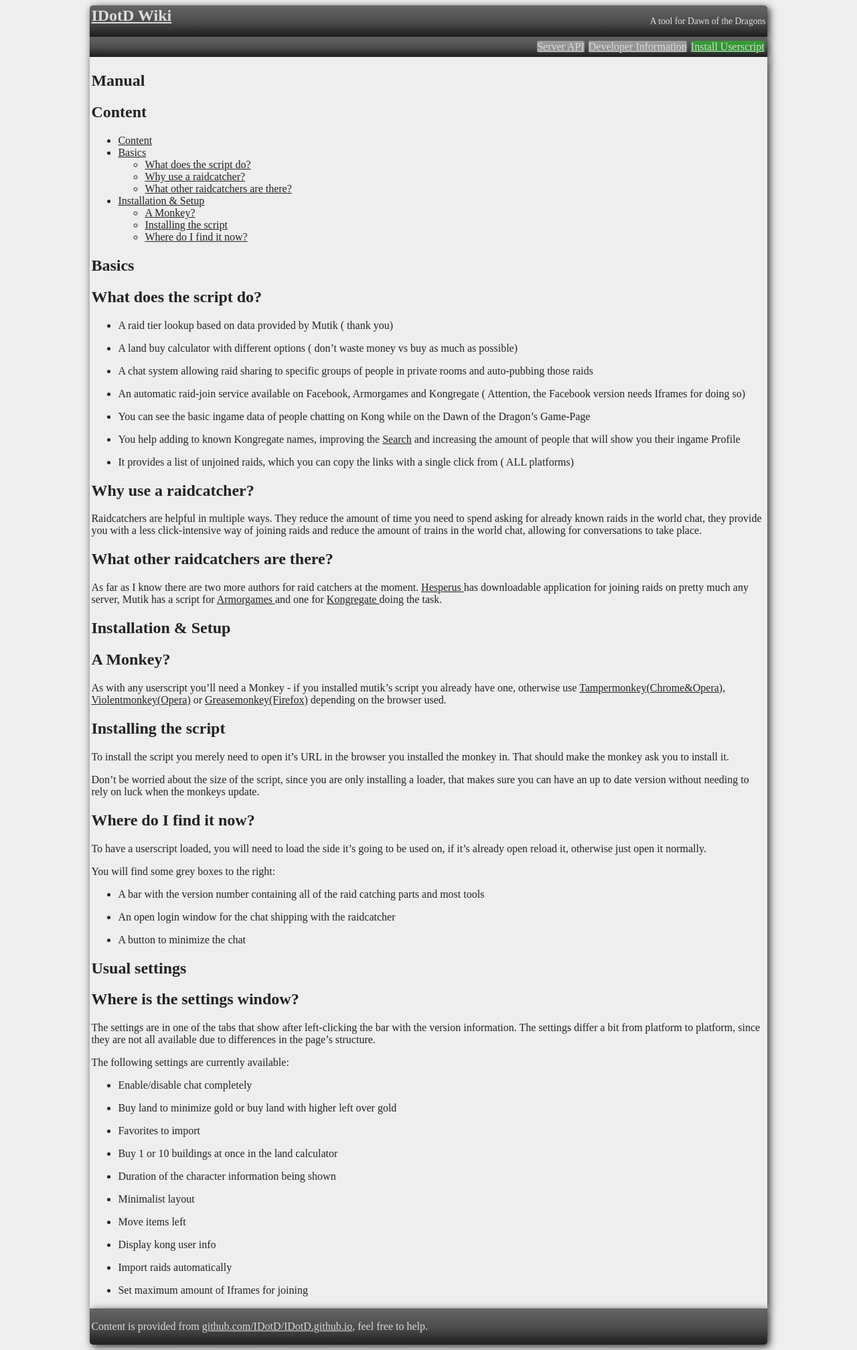
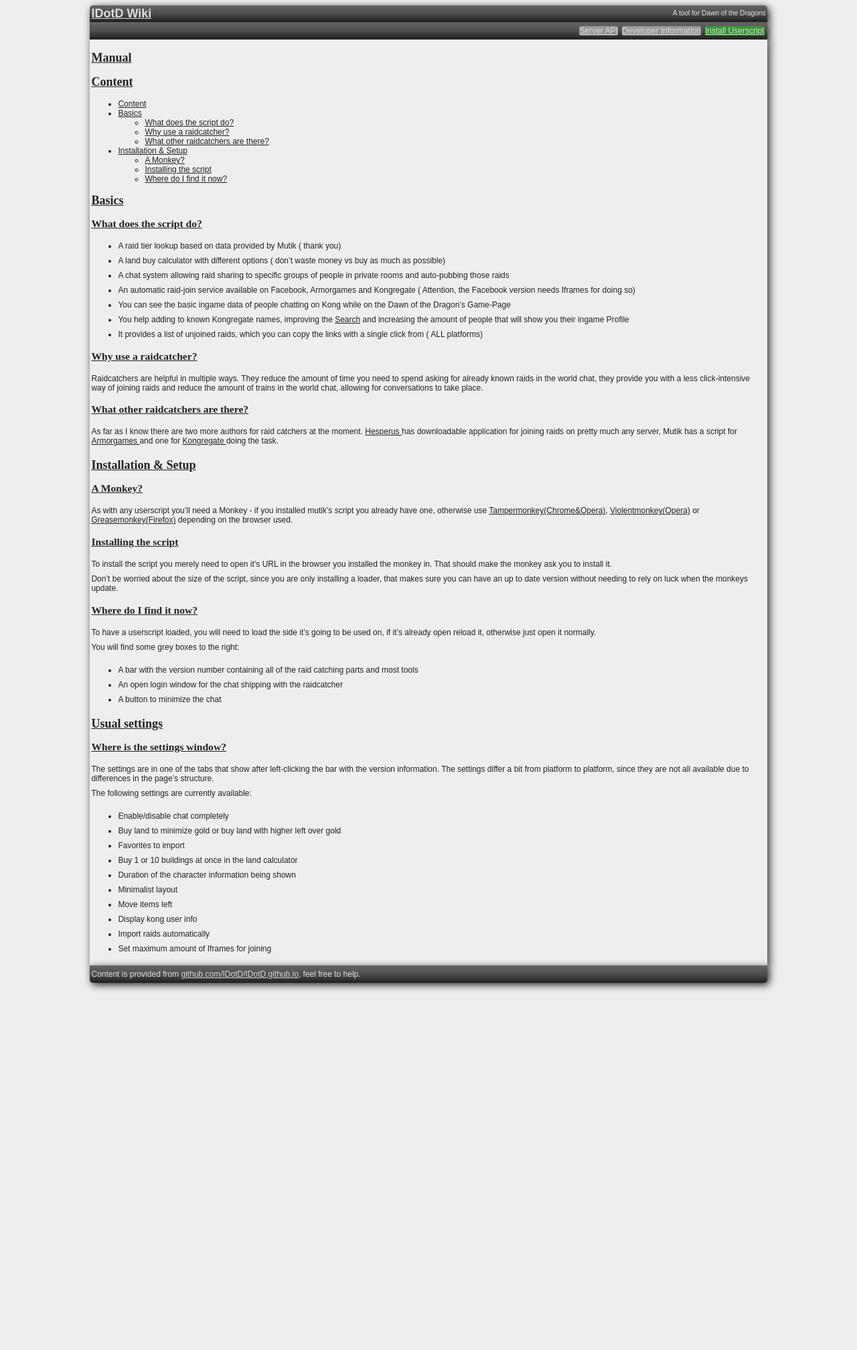
Before and after one commit to IDotD/IDotD.github.io, a Jekyll site: the page built from index.md, in a window 1280 px wide. Shown: the whole page at 67% size. Built offline with Jekyll 4.4.1, drawn with Linux system fonts in a browser that asks for light colours.

Commit message:
Update default.html

```diff
--- a/_layouts/default.html
+++ b/_layouts/default.html
@@ -5,6 +5,7 @@
         <title>{{ page.title }} | IDotD</title>
         <link rel="stylesheet" href="{{ site.baseurl }}/css/layout.css" >
         <link rel="stylesheet" href="{{ site.baseurl }}/css/design.css" >
+        <link rel="stylesheet" href="{{ site.baseurl }}/css/texts.css" >
     </head>
     <body>
         <div class="dark bar">
```
